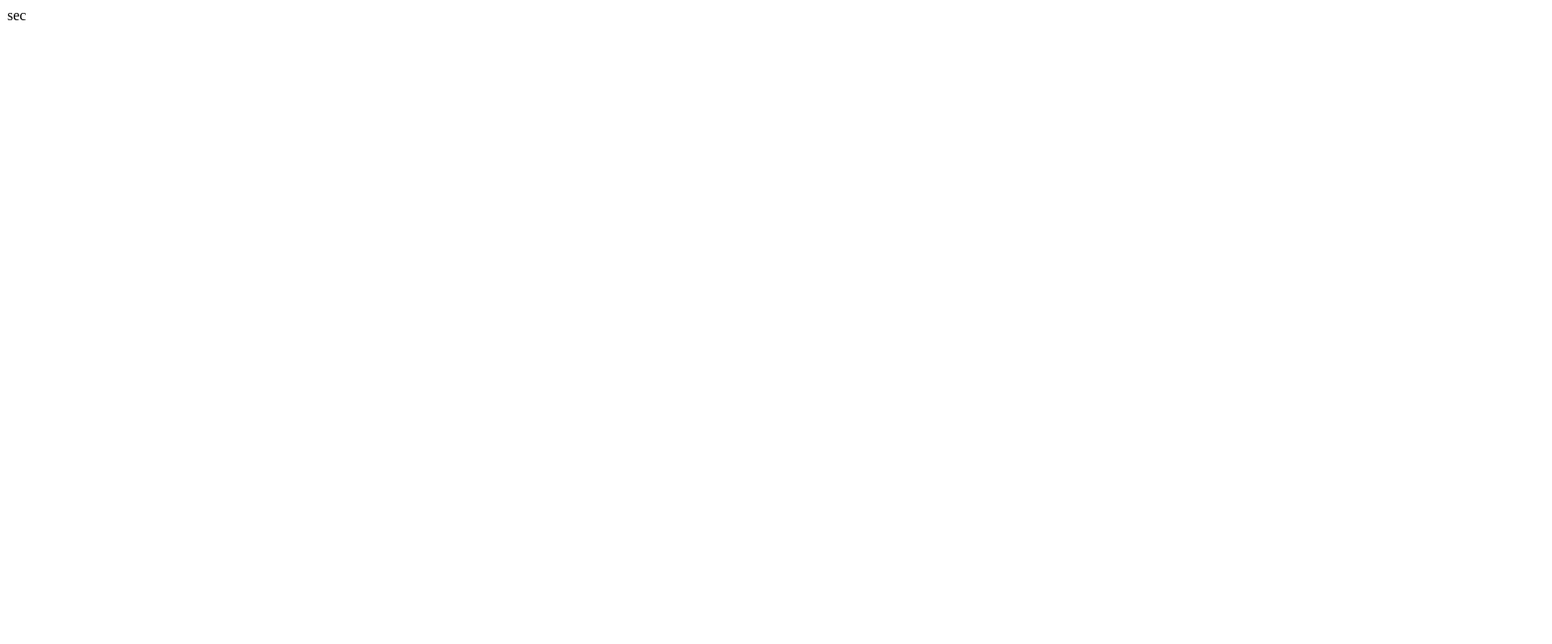
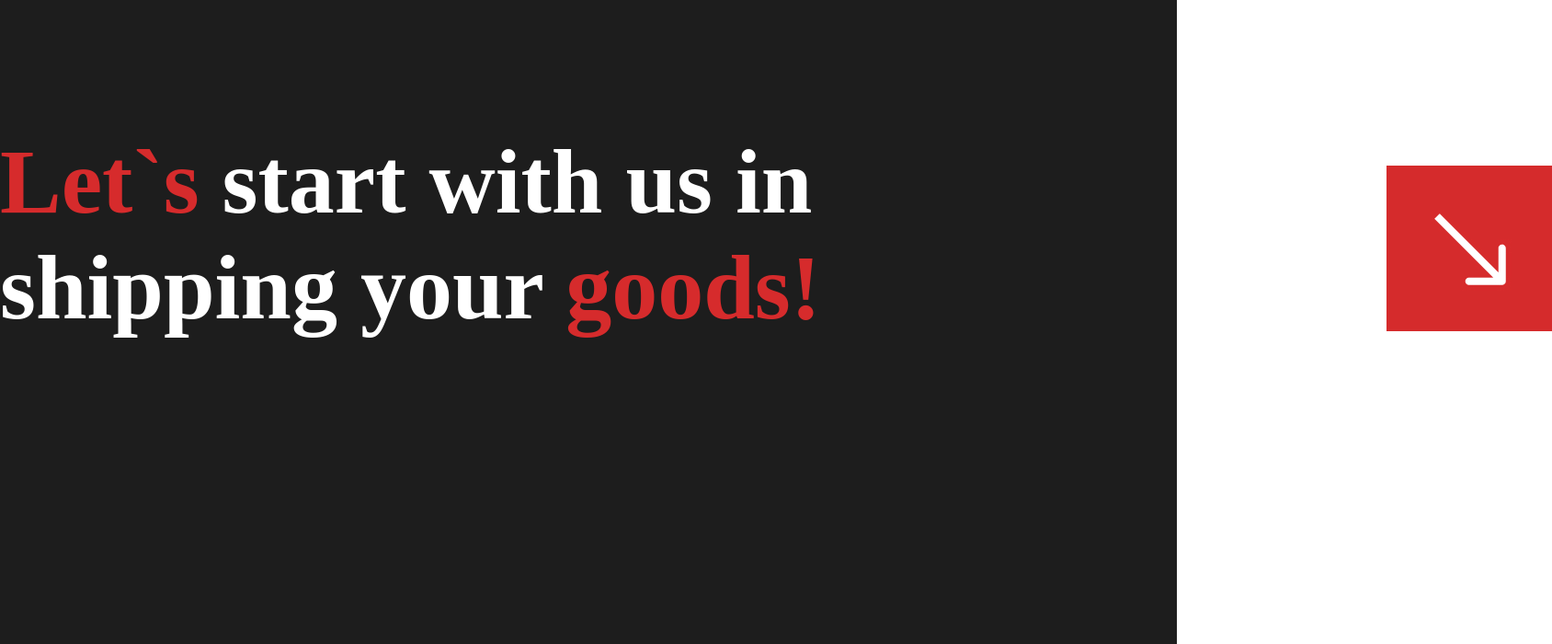
Before and after one commit to mdmahimdev/noor-sir-from, a plain HTML site: page index.html in a window 1280 px wide. Shown: the top 700 px of the page at 92% size, 1688 px wide, since content can reach past the window. Drawn offline with Linux system fonts and the light colour scheme.

Commit message:
footer 10%

```diff
--- a/css/style.css
+++ b/css/style.css
@@ -0,0 +1,60 @@
+*{
+    margin: 0;
+    padding: 0;
+    box-sizing: border-box;
+}
+
+h1,h2,h3,h4,h5,h6,p{
+    margin: 0;
+    padding: 0;
+}
+
+
+
+
+
+
+
+footer{
+    background-color: #1D1D1D;
+    height: 1121px;
+}
+
+.container{
+    width: 1688px;
+    margin: 0 auto;
+}
+
+.slite1-flex{
+    display: flex;
+    padding-top: 140px;
+    gap: 502px;
+}
+
+.slite1-flex >h1{
+    margin: 0;
+    padding: 0;
+    font-size: 100px;
+    font-weight: 600;
+    color: white;
+    width: 1006px;
+}
+
+.slite1-flex .lets{
+    color: #D62B2C;
+}
+
+.slite1-flex .goods{
+    color: #D62B2C;
+}
+
+.rightlogo{
+    padding-top: 40px;
+}
+
+
+/* site 2st */
+
+.site2-flex{
+    display: flex;
+}
--- a/index.html
+++ b/index.html
@@ -7,6 +7,34 @@
     <link rel="stylesheet" href="css/style.css">
 </head>
 <body>
-    sec
+    <footer>
+        <div class="container">
+            <div class="slite1-flex">
+                <h1> <span class="lets">Let`s</span> start with us in
+                  shipping your <span class="goods">goods!</span></h1>
+                <div class="rightlogo">
+                    <img src="pic/rightlogo.jpg" alt="">
+                </div>
+            </div>
+            <div class="slite2-flex">
+                <div class="part1">
+
+                </div>
+                <div class="part2">
+
+                </div>
+                <div class="part3">
+
+                </div>
+                <div class="part4">
+
+                </div>
+            </div>
+
+            <div class="slite3-flex">
+
+            </div>
+        </div>
+    </footer>
 </body>
 </html>
```
Also changed, not shown: pic/rightlogo.jpg (added).
